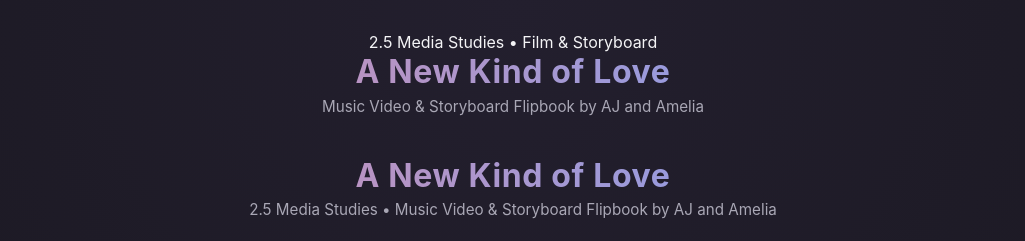
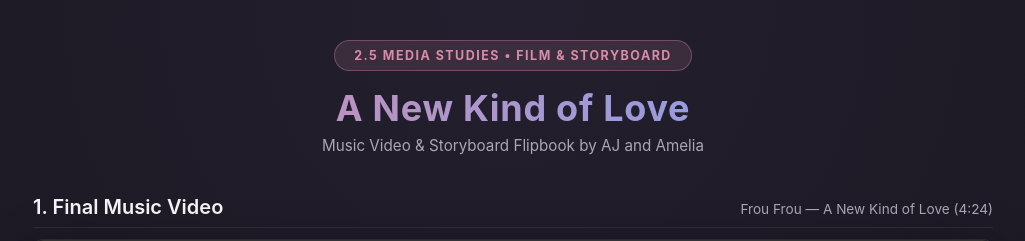
Before and after one commit to 10AOOA01/Portfolio2026, a plain HTML site: page Yr 12 Media Studies/index.html in a window 1280 px wide. Shown: the top 241 px of the page, without its empty margins (127-1152 px from the left). Drawn offline with Linux system fonts and the light colour scheme; grey boxes are pictures that could not be loaded.

Commit message:
Yr 12 Media Studies 3

```diff
--- a/Yr 12 Media Studies/index.html
+++ b/Yr 12 Media Studies/index.html
@@ -4,15 +4,6 @@
   <meta charset="UTF-8" />
   <meta name="viewport" content="width=device-width, initial-scale=1.0" />
   <title>A New Kind of Love — 2.5 Media Studies Portfolio</title>
-  <!-- keep your existing <style> block here, including .pill-badge above -->
-</head>
-<body>
-
-  <header>
-    <div class="pill-badge">2.5 Media Studies &bull; Film &amp; Storyboard</div>
-    <h1>A New Kind of Love</h1>
-    <p>Music Video &amp; Storyboard Flipbook by AJ and Amelia</p>
-  </header>
   <style>
     :root {
       --bg-color: #141318;
@@ -38,7 +29,7 @@
       display: flex;
       flex-direction: column;
       align-items: center;
-      padding: 2rem 1rem 3rem;
+      padding: 2.5rem 1rem 3rem;
       gap: 2.5rem;
     }
 
@@ -48,8 +39,22 @@
       width: 100%;
     }
 
+    .pill-badge {
+      display: inline-block;
+      background: rgba(216, 140, 168, 0.14);
+      color: var(--accent);
+      border: 1px solid rgba(216, 140, 168, 0.35);
+      padding: 0.45rem 1.2rem;
+      border-radius: 999px;
+      font-size: 0.78rem;
+      font-weight: 700;
+      letter-spacing: 0.12em;
+      text-transform: uppercase;
+      margin-bottom: 0.9rem;
+    }
+
     header h1 {
-      font-size: 2rem;
+      font-size: 2.25rem;
       font-weight: 700;
       letter-spacing: 0.02em;
       background: linear-gradient(90deg, var(--accent), var(--accent-blue));
@@ -60,7 +65,7 @@
     header p {
       color: var(--text-muted);
       font-size: 0.95rem;
-      margin-top: 0.35rem;
+      margin-top: 0.4rem;
     }
 
     .section-block {
@@ -357,8 +362,9 @@
 <body>
 
   <header>
+    <div class="pill-badge">2.5 Media Studies &bull; Film &amp; Storyboard</div>
     <h1>A New Kind of Love</h1>
-    <p>2.5 Media Studies &bull; Music Video &amp; Storyboard Flipbook by AJ and Amelia</p>
+    <p>Music Video &amp; Storyboard Flipbook by AJ and Amelia</p>
   </header>
 
   <!-- TOP SECTION: MUSIC VIDEO -->
@@ -606,9 +612,3 @@
   </script>
 </body>
 </html>
-"""
-
-with open("index.html", "w", encoding="utf-8") as f:
-    f.write(html_content)
-
-print("Saved index.html successfully.")
```
